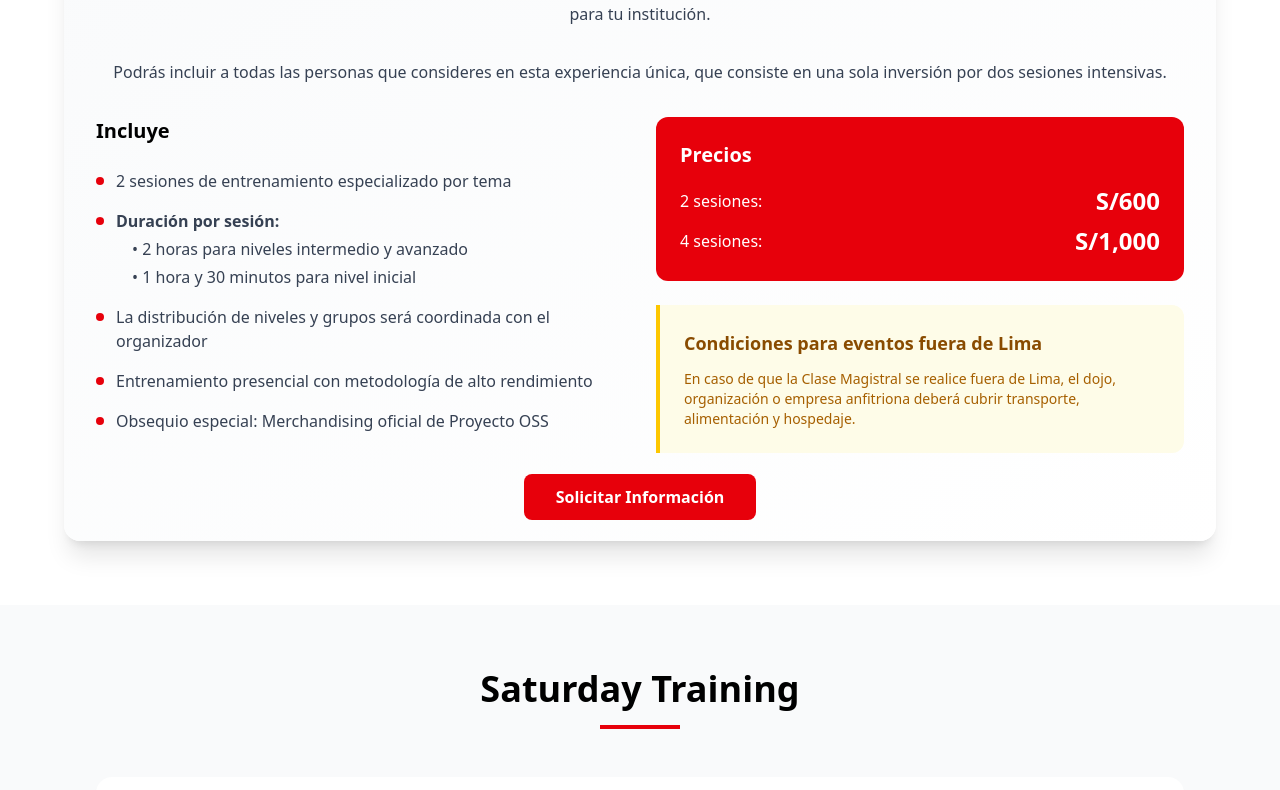
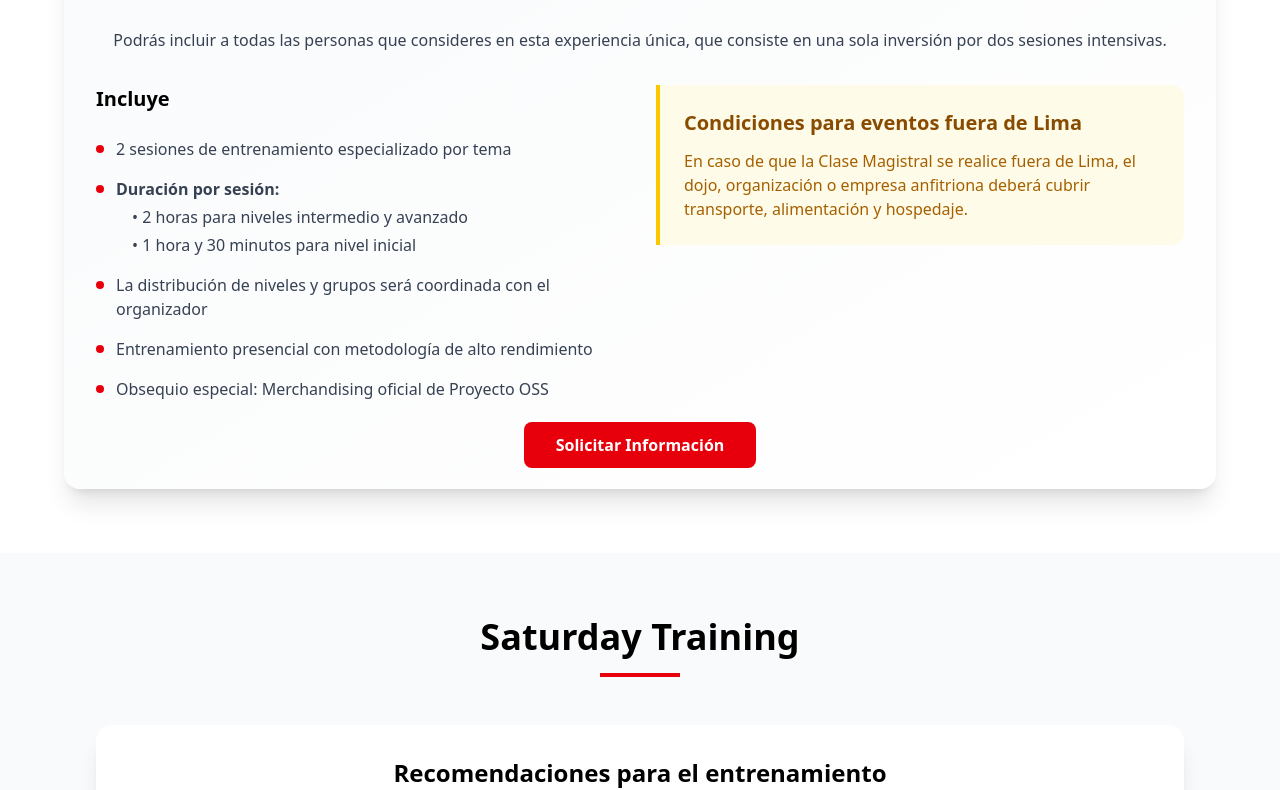
Before and after one commit to Jair0508/oss-project, an Angular app: page / in a window 1280 px wide. Shown: the part 2831-3621 px from the top of the page. Built offline with nearby package versions, Linux system fonts and the light colour scheme.

Commit message:
dont show prices at all pg

```diff
--- a/src/app/components/courses-events/courses-events.html
+++ b/src/app/components/courses-events/courses-events.html
@@ -6,68 +6,6 @@
       <p class="text-xl text-gray-600 mx-auto">Perfecciona tu técnica con los cursos virtuales de kata, diseñados para llevarte al siguiente nivel. Invierte en tu crecimiento y entrena desde donde estés, a tu propio ritmo y con contenidos de calidad.</p>
     </div>
 
-    <!-- <div class="grid md:grid-cols-2 lg:grid-cols-4 gap-8 mb-4">
-      <div class="group hover:shadow-xl transition-all duration-300 border-0 shadow-lg overflow-hidden rounded-xl">
-        <div class="relative">
-          <img src="/images/course1.jpg" alt="Curso 1" class="w-full h-48 object-cover group-hover:scale-105 transition-transform duration-300" />
-          <div class="absolute inset-0 bg-black opacity-0 group-hover:opacity-40 transition-opacity duration-300 flex items-center justify-center">
-            <svg xmlns="http://www.w3.org/2000/svg" class="h-12 w-12 text-white opacity-0 group-hover:opacity-100 transition-opacity duration-300" fill="currentColor" viewBox="0 0 24 24">
-              <path d="M5 3v18l15-9-15-9z" />
-            </svg>
-          </div>
-          <div class="absolute top-4 right-4 bg-red-600 text-white px-2 py-1 rounded text-xs font-semibold">Avanzado</div>
-        </div>
-        <div class="p-4">
-          <h3 class="text-xl font-bold text-black group-hover:text-red-600 transition-colors">Kata Unsu</h3>
-          <p class="text-gray-600 leading-relaxed">Incluye 4 videos del curso.</p>
-        </div>
-      </div>
-      <div class="group hover:shadow-xl transition-all duration-300 border-0 shadow-lg overflow-hidden rounded-xl">
-        <div class="relative">
-          <img src="/images/course2.jpg" alt="Curso 2" class="w-full h-48 object-cover group-hover:scale-105 transition-transform duration-300" />
-          <div class="absolute inset-0 bg-black opacity-0 group-hover:opacity-40 transition-opacity duration-300 flex items-center justify-center">
-            <svg xmlns="http://www.w3.org/2000/svg" class="h-12 w-12 text-white opacity-0 group-hover:opacity-100 transition-opacity duration-300" fill="currentColor" viewBox="0 0 24 24">
-              <path d="M5 3v18l15-9-15-9z" />
-            </svg>
-          </div>
-          <div class="absolute top-4 right-4 bg-red-600 text-white px-2 py-1 rounded text-xs font-semibold">Avanzado</div>
-        </div>
-        <div class="p-4">
-          <h3 class="text-xl font-bold text-black group-hover:text-red-600 transition-colors">Kata Kanku Sho</h3>
-          <p class="text-gray-600 leading-relaxed">Incluye 4 videos del curso.</p>
-        </div>
-      </div>
-      <div class="group hover:shadow-xl transition-all duration-300 border-0 shadow-lg overflow-hidden rounded-xl">
-        <div class="relative">
-          <img src="/images/course2.jpg" alt="Curso 2" class="w-full h-48 object-cover group-hover:scale-105 transition-transform duration-300" />
-          <div class="absolute inset-0 bg-black opacity-0 group-hover:opacity-40 transition-opacity duration-300 flex items-center justify-center">
-            <svg xmlns="http://www.w3.org/2000/svg" class="h-12 w-12 text-white opacity-0 group-hover:opacity-100 transition-opacity duration-300" fill="currentColor" viewBox="0 0 24 24">
-              <path d="M5 3v18l15-9-15-9z" />
-            </svg>
-          </div>
-          <div class="absolute top-4 right-4 bg-red-600 text-white px-2 py-1 rounded text-xs font-semibold">Avanzado</div>
-        </div>
-        <div class="p-4">
-          <h3 class="text-xl font-bold text-black group-hover:text-red-600 transition-colors">Kata Gojushiho Sho</h3>
-          <p class="text-gray-600 leading-relaxed">Incluye 4 videos del curso.</p>
-        </div>
-      </div>
-      <div class="group hover:shadow-xl transition-all duration-300 border-0 shadow-lg overflow-hidden rounded-xl">
-        <div class="relative">
-          <img src="/images/course2.jpg" alt="Curso 2" class="w-full h-48 object-cover group-hover:scale-105 transition-transform duration-300" />
-          <div class="absolute inset-0 bg-black opacity-0 group-hover:opacity-40 transition-opacity duration-300 flex items-center justify-center">
-            <svg xmlns="http://www.w3.org/2000/svg" class="h-12 w-12 text-white opacity-0 group-hover:opacity-100 transition-opacity duration-300" fill="currentColor" viewBox="0 0 24 24">
-              <path d="M5 3v18l15-9-15-9z" />
-            </svg>
-          </div>
-          <div class="absolute top-4 right-4 bg-red-600 text-white px-2 py-1 rounded text-xs font-semibold">Avanzado</div>
-        </div>
-        <div class="p-4">
-          <h3 class="text-xl font-bold text-black group-hover:text-red-600 transition-colors">Kata Gojushiho Dai</h3>
-          <p class="text-gray-600 leading-relaxed">Incluye 4 videos del curso.</p>
-        </div>
-      </div>
-    </div> -->
     <div class="grid md:grid-cols-2 lg:grid-cols-4 gap-8 mb-4">
       <!-- Card 1 -->
       <div class="group hover:shadow-xl transition-all duration-300 border-0 shadow-lg overflow-hidden rounded-xl bg-white">
@@ -151,7 +89,7 @@
                 </li>
               </ul>
             </div>
-            <div>
+            <!-- <div>
               <div class="flex items-center space-x-3">
                 <div class="flex justify-between text-end w-full">
                   <div>
@@ -163,7 +101,7 @@
                   <path d="M12 .587l3.668 7.568L24 9.75l-6 5.851L19.336 24 12 19.897 4.664 24 6 15.601 0 9.75l8.332-1.595z" />
                 </svg>
               </div>
-            </div>
+            </div> -->
           </div>
           <div class="flex flex-col sm:flex-row gap-4 justify-center">
             <a href="https://wa.me/51986654114?text=Hola%20Sensei%20Jimmy%2C%20Quiero%20adquirir%20uno%20de%20los%20cursos%20virtuales" target="_blank" class="inline-flex items-center justify-center bg-green-600 hover:bg-green-700 text-white px-5 py-3 rounded-lg font-medium transition-colors duration-300">
--- a/src/app/components/master-class/master-class.html
+++ b/src/app/components/master-class/master-class.html
@@ -1,8 +1,8 @@
 <section id="masterclass" class="py-16 bg-white">
   <div class="max-w-7xl mx-auto px-4 sm:px-6 lg:px-8">
-    <div class="text-center mb-12">
+    <div class="text-center mb-4">
       <h2 class="text-3xl md:text-4xl font-bold text-black mb-4">Clase Magistral</h2>
-      <div class="w-20 h-1 bg-red-600 mx-auto mb-8"></div>
+      <div class="w-20 h-1 bg-red-600 mx-auto"></div>
     </div>
 
     <div class="max-w-6xl mx-auto">
@@ -56,7 +56,7 @@
 
           <!-- {/* Pricing and Conditions */} -->
           <div>
-            <div class="bg-red-600 text-white p-6 rounded-xl mb-6">
+            <!-- <div class="bg-red-600 text-white p-6 rounded-xl mb-6">
               <h4 class="text-xl font-bold mb-4">Precios</h4>
               <div class="space-y-2">
                 <div class="flex justify-between items-center">
@@ -68,11 +68,11 @@
                   <span class="text-2xl font-bold">S/1,000</span>
                 </div>
               </div>
-            </div>
+            </div> -->
 
             <div class="bg-yellow-50 border-l-4 border-yellow-400 p-6 rounded-r-xl">
-              <h4 class="text-lg font-bold text-yellow-800 mb-3">Condiciones para eventos fuera de Lima</h4>
-              <p class="text-yellow-700 text-sm">En caso de que la Clase Magistral se realice fuera de Lima, el dojo, organización o empresa anfitriona deberá cubrir transporte, alimentación y hospedaje.</p>
+              <h4 class="text-xl font-bold text-yellow-800 mb-3">Condiciones para eventos fuera de Lima</h4>
+              <p class="text-yellow-700">En caso de que la Clase Magistral se realice fuera de Lima, el dojo, organización o empresa anfitriona deberá cubrir transporte, alimentación y hospedaje.</p>
             </div>
           </div>
         </div>
```
